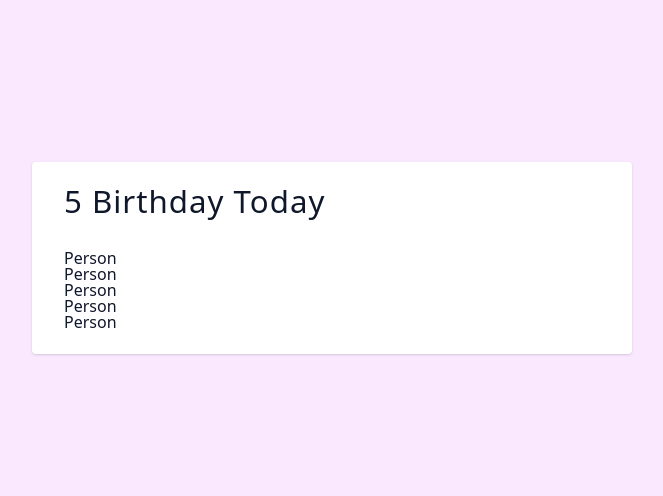
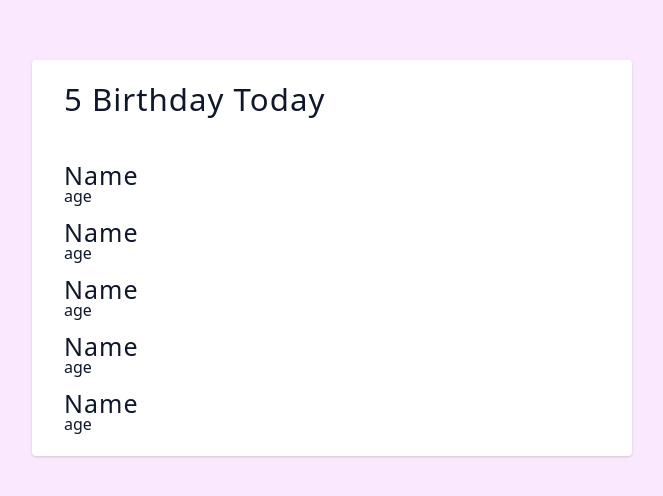
Before and after one commit to isnendyankp/birthdaybuddy, a React (Vite) app: page / in a window 1280 px wide. Shown: the part 142-638 px from the top of the page, without its empty margins (308-971 px from the left). Built offline with nearby package versions, Linux system fonts and the light colour scheme.

Commit message:
s7-171:Add base article with structure img, name & age

```diff
--- a/src/Person.jsx
+++ b/src/Person.jsx
@@ -1,7 +1,15 @@
 import React from 'react'
 
 const Person = ({ image, name, age }) => {
-  return <div>Person</div>;
+  return (
+    <article>
+      <img />
+      <div>
+        <h4>name</h4>
+        <p>age</p>
+      </div>
+    </article>
+  );
 };
 
 export default Person
@@ -9,3 +17,4 @@ export default Person
 // progress:
 // - cr8 base Person
 // - add 3 parameter for render person
+// - Add base article with structure img, name & age
```
